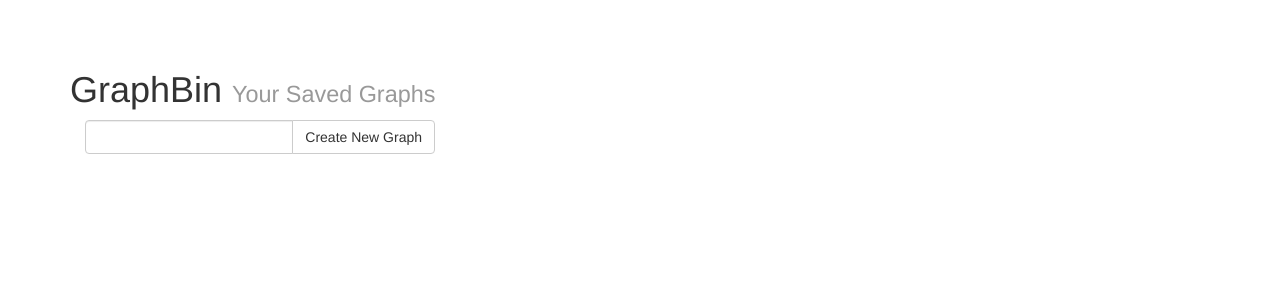
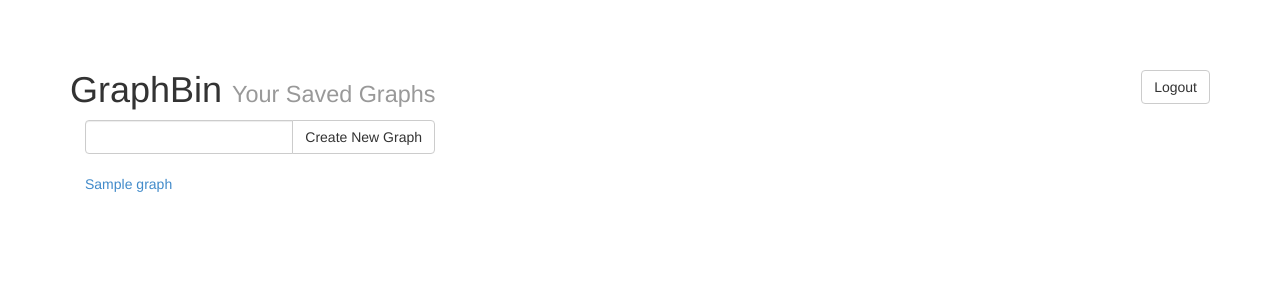
Before and after one commit to tomzaragoza/graphbin, a Flask app: template templates/account.html in a window 1280 px wide. Shown: the top 300 px of the page. Run offline with Flask 2, Linux system fonts and the light colour scheme; the template is opened without the code that fills it: most values are stand-ins (such as "Sample title", 1, 10 or a date in 2020).

Commit message:
add in listing of the user's graphs on account.html

```diff
--- a/app.py
+++ b/app.py
@@ -79,7 +79,7 @@ def load_user(userid):
 
 
 # -------------------------
-# Login and Register views
+# Login, Logout, Register views
 # -------------------------
 @app.route('/register', methods=['POST', 'GET'])
 def register():
@@ -157,6 +157,12 @@ def login():
 		form = LoginForm(request.form)
 		return render_template('login.html', form = form)
 
+@app.route('/logout')
+@login_required
+def logout():
+	logout_user()
+	flash('See ya later!')
+	return redirect(url_for('login'))
 
 # --------------------
 # Application Routing
@@ -174,10 +180,12 @@ def account():
 	"""
 		Load the user's graph collection page (account).
 	"""
+	all_graphs = r.db(current_user['site_id']).table_list().run()
+	print all_graphs
 	# Load all the user's graphs into an array
 	# pass array to account.html
 	# load the list of graphs on the page via Jinja
-	return render_template('account.html')
+	return render_template('account.html', all_graphs=all_graphs)
 
 @app.route('/create_graph/<graphname>', methods=["POST"])
 @login_required
@@ -192,7 +200,6 @@ def check_graph(graphname):
 	"""
 		Loads the graph page.
 	"""
-
 	try:
 		r.db(current_user['site_id']).table(graphname).run() # if this runs, graphname exists
 		return jsonify(exists=True)
--- a/templates/account.html
+++ b/templates/account.html
@@ -6,7 +6,9 @@
 		</head>
 		<body>
 			<div class="container" style="padding-top: 50px;">
-				<h1>GraphBin <small>Your Saved Graphs</small></h1>
+				<h1>GraphBin <small>Your Saved Graphs</small>
+					<a class="btn btn-default pull-right" href="/logout">Logout</a>
+				</h1>
 				<div class="col-lg-4">
 					<div class="input-group">
 						<input type="text" class="form-control" id="createGraphInput">
@@ -14,6 +16,10 @@
 							<button class="btn btn-default" id="createGraphButton">Create New Graph</button>
 						</span>
 					</div>
+					<br>
+					{% for graph in all_graphs %}
+					<p><a href="/graph/{{graph}}">{{graph}}</a></p>
+					{% endfor %}
 				</div>
 				<script type="text/javascript" src="/static/js/account.js"></script>
 			</div>
```
